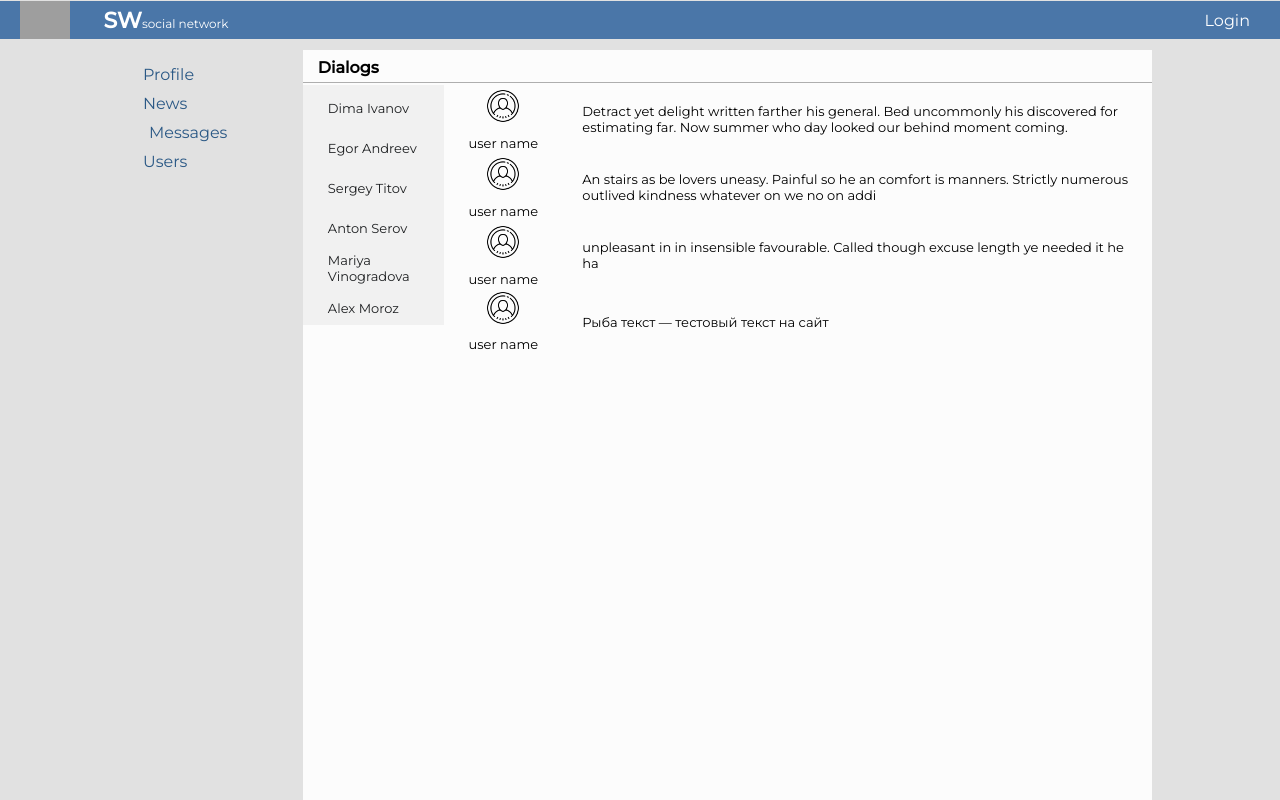
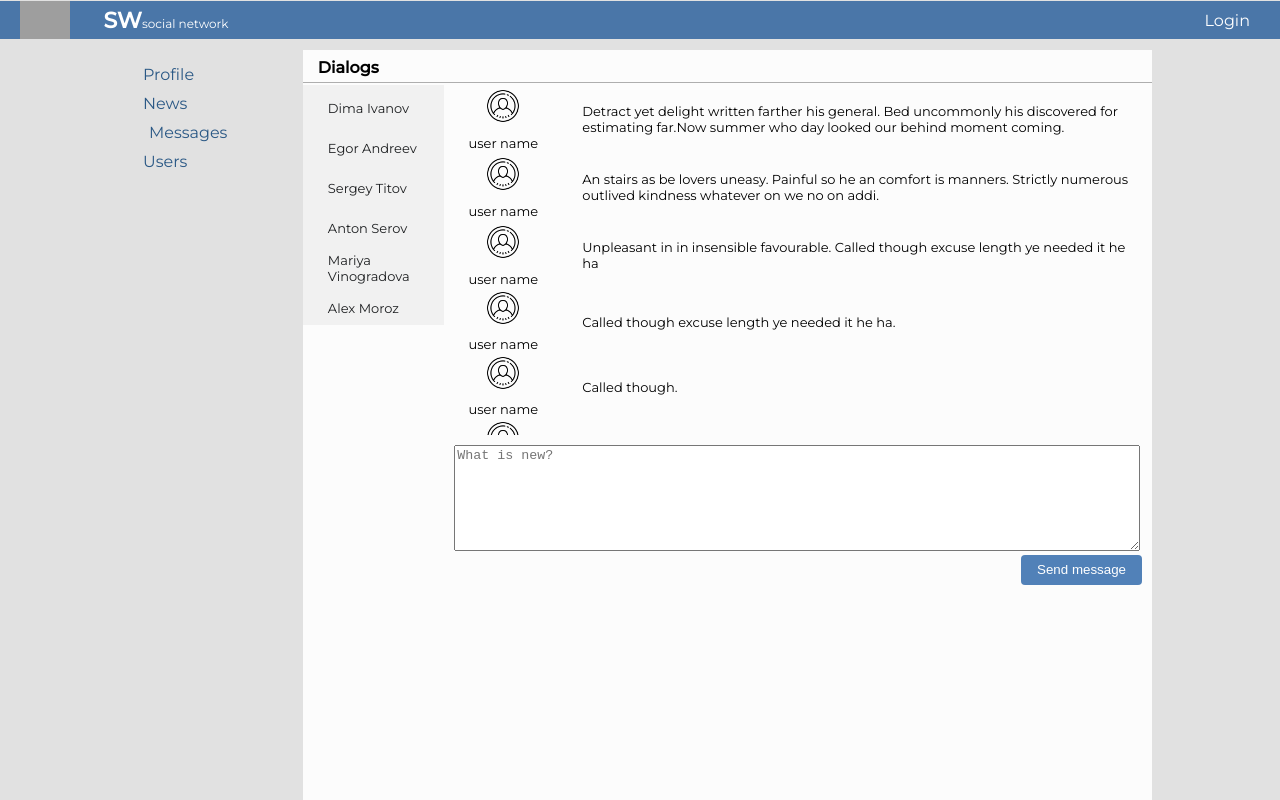
Before and after one commit to Sergey-lang/Social-TypeScript, a React (Create React App) app: page /dialogs in a window 1280 px wide. Built offline with nearby package versions, Linux system fonts and the light colour scheme; grey boxes are pictures that could not be loaded.

Commit message:
25 lesson

```diff
--- a/src/component/Dialogs/Dialogs.module.css
+++ b/src/component/Dialogs/Dialogs.module.css
@@ -1,4 +1,4 @@
-.message_wrapper {
+.dialogs_container {
     display: grid;
     grid-template-areas: "dialogs_headline dialogs_headline" "dialogs messages";
     grid-template-columns: 0.2fr 1fr;
@@ -16,15 +16,54 @@
     padding: 5px 5px 5px 15px;
 }
 
-.dialogs_container {
+.dialogs_wrapper {
     grid-area: dialogs;
     display: grid;
     height: auto;
     align-self: start;
 }
 
-.messages_container {
+.messages_wrapper {
     grid-area: messages;
     display: grid;
+    grid-template-rows: auto auto;
     align-self: start;
 }
+
+.message_block {
+    overflow-y: scroll;
+    height: auto;
+    max-height: 350px;
+}
+
+.add_message_block {
+    display: flex;
+    flex-direction: column;
+}
+.area {
+    min-width: 680px;
+    width: 95%;
+    max-width: 680px;
+    min-height: 100px;
+    max-height: 100px;
+    margin: 10px 10px 0 10px;
+}
+
+.button_wrapper {
+    display: grid;
+    justify-content: end;
+    margin: 0 10px 0 10px;
+}
+
+.add_message_button {
+    border: none;
+    background-color: #5181b8;
+    border-radius: 4px;
+    padding: 7px 16px 8px;
+    color: white;
+}
+
+.add_message_button:hover {
+    cursor: pointer;
+    background-color: #5f90dc;
+}
--- a/src/component/Dialogs/Dialogs.tsx
+++ b/src/component/Dialogs/Dialogs.tsx
@@ -4,45 +4,56 @@ import Dialog from './Dialog/Dialog';
 import Message from './Message/Message';
 
 type DialogsDataType = {
-    id:number
-    name:string
+    id: number
+    name: string
 }
 type MessagesDataType = {
-    id:number
-    messages:string
+    id: number
+    messages: string
 }
 
 function Dialogs() {
-    const dialogsData:Array<DialogsDataType> = [
-        {id:1, name:'Dima Ivanov'},
-        {id:2, name:'Egor Andreev'},
-        {id:3, name:'Sergey Titov'},
-        {id:4, name:'Anton Serov'},
-        {id:5, name:'Mariya Vinogradova'},
-        {id:6, name:'Alex Moroz'},
+    const dialogs: Array<DialogsDataType> = [
+        {id: 1, name: 'Dima Ivanov'},
+        {id: 2, name: 'Egor Andreev'},
+        {id: 3, name: 'Sergey Titov'},
+        {id: 4, name: 'Anton Serov'},
+        {id: 5, name: 'Mariya Vinogradova'},
+        {id: 6, name: 'Alex Moroz'},
     ]
-    const messagesData:Array<MessagesDataType> = [
-        {id:1, messages:'Detract yet delight written farther his general. Bed uncommonly his discovered for estimating far. Now summer who day looked our behind moment coming.'},
-        {id:2, messages:' An stairs as be lovers uneasy. Painful so he an comfort is manners. Strictly numerous outlived kindness whatever on we no on addi'},
-        {id:3, messages:'unpleasant in in insensible favourable. Called though excuse length ye needed it he ha'},
-        {id:4, messages:'Рыба текст — тестовый текст на сайт'},
+
+    const messages: Array<MessagesDataType> = [
+        {id: 1, messages: 'Detract yet delight written farther his general. Bed uncommonly his discovered for estimating            far.Now summer who day looked our behind moment coming.'
+        },
+        {id: 2, messages: ' An stairs as be lovers uneasy. Painful so he an comfort is manners. Strictly numerous outlived          kindness whatever on we no on addi.'
+        },
+        {id: 3, messages: 'Unpleasant in in insensible favourable. Called though excuse length ye needed it he ha'},
+        {id: 4, messages: 'Called though excuse length ye needed it he ha.'},
+        {id: 5, messages: 'Called though.'},
+        {id: 6, messages: 'Ha-ha-ha...come on.'},
     ]
+
+    let dialogsElement = dialogs.map(d => <Dialog id={d.id} name={d.name} key={d.id}/>)
+    let messagesElement = messages.map(m => <Message id={m.id} message={m.messages} key={m.id}/>)
+
     return (
-        <div className={style.message_wrapper}>
+        <div className={style.dialogs_container}>
             <h4 className={style.my_dialogs_headline}>Dialogs</h4>
-            <div className={style.dialogs_container}>
-                <Dialog id={dialogsData[0].id} name={dialogsData[0].name} />
-                <Dialog id={dialogsData[1].id} name={dialogsData[1].name} />
-                <Dialog id={dialogsData[2].id} name={dialogsData[2].name} />
-                <Dialog id={dialogsData[3].id} name={dialogsData[3].name}/>
-                <Dialog id={dialogsData[4].id} name={dialogsData[4].name} />
-                <Dialog id={dialogsData[5].id} name={dialogsData[5].name} />
+            <div className={style.dialogs_wrapper}>
+                {dialogsElement}
             </div>
-            <div className={style.messages_container}>
-                <Message message={messagesData[0].messages}/>
-                <Message message={messagesData[1].messages}/>
-                <Message message={messagesData[2].messages}/>
-                <Message message={messagesData[3].messages}/>
+            <div className={style.messages_wrapper}>
+                <div className={style.message_block}>
+                    {messagesElement}
+                </div>
+                <div className={style.add_message_block}>
+                    <div>
+                        <textarea placeholder='What is new?' className={style.area}></textarea>
+                    </div>
+                    <div className={style.button_wrapper}>
+                        <button className={style.add_message_button}>Send message</button>
+                    </div>
+                </div>
             </div>
         </div>
     )
--- a/src/component/Dialogs/Message/Message.tsx
+++ b/src/component/Dialogs/Message/Message.tsx
@@ -3,10 +3,11 @@ import style from './Message.module.css';
 import avatar from './../../../asets/images/user_photo.png'
 
 type MessageType = {
-    message:string
+    message: string
+    id: number
 }
 
-function Message(props:MessageType) {
+function Message(props: MessageType) {
     return (
         <div className={style.message_block}>
             <div className={style.user_avatar_name}>
--- /dev/null
+++ b/src/component/Profile/MyPosts/AddMessage/AddMessage.module.css
@@ -0,0 +1,19 @@
+.area {
+    min-width: 500px;
+    max-width: 500px;
+    min-height: 100px;
+    max-height: 300px;
+}
+
+.add_post_button {
+    border: none;
+    background-color: #5181b8;
+    border-radius: 4px;
+    padding: 7px 16px 8px;
+    color: white;
+}
+
+.add_post_button:hover {
+    cursor: pointer;
+    background-color: #5f90dc;
+}
--- /dev/null
+++ b/src/component/Profile/MyPosts/AddMessage/AddMessage.tsx
@@ -0,0 +1,17 @@
+import React from 'react';
+import style from './AddMessage.module.css';
+
+function AddMessage() {
+    return (
+        <div className={style.add_new_posts}>
+            <div>
+                <textarea placeholder='What is new?' className={style.area}></textarea>
+            </div>
+            <div>
+                <button className={style.add_post_button}>Add post</button>
+            </div>
+        </div>
+    )
+}
+
+export default AddMessage;
--- a/src/component/Profile/MyPosts/MyPosts.module.css
+++ b/src/component/Profile/MyPosts/MyPosts.module.css
@@ -11,23 +11,3 @@
 .my_posts_headline {
     color: #1d1f21;
 }
-
-.area {
-    min-width: 500px;
-    max-width: 500px;
-    min-height: 100px;
-    max-height: 300px;
-}
-
-.add_post_button {
-    border: none;
-    background-color: #5181b8;
-    border-radius: 4px;
-    padding: 7px 16px 8px;
-    color: white;
-}
-
-.add_post_button:hover {
-    cursor: pointer;
-    background-color: #5f90dc;
-}
--- a/src/component/Profile/MyPosts/MyPosts.tsx
+++ b/src/component/Profile/MyPosts/MyPosts.tsx
@@ -1,33 +1,27 @@
 import React from 'react';
 import style from './MyPosts.module.css';
 import Post from '../Post/Post';
+import AddMessage from './AddMessage/AddMessage';
+
 
 type PostDatatype = {
-    id:number
-    message:string
-    likeCount:number
+    id: number
+    message: string
+    likeCount: number
 }
 
 function MyPosts() {
-    const postData:Array<PostDatatype> = [
-        {id:1, message:'Hello I am props and I went to this component right now', likeCount:21},
-        {id:2, message:'I am very handsome props', likeCount:10},
-        {id:3, message:'I go out from mypost component', likeCount:5}
+    const postData: Array<PostDatatype> = [
+        {id: 1, message: 'Hello I am props and I went to this component right now', likeCount: 21},
+        {id: 2, message: 'I am very handsome props', likeCount: 10},
+        {id: 3, message: 'I go out from mypost component', likeCount: 5}
     ]
+    let postElements = postData.map(p => <Post message={p.message} likeCount={p.likeCount} key={p.id}/>)
     return (
         <div className={style.post_wrapper}>
             <h4 className={style.my_posts_headline}>My posts</h4>
-            <div className={style.add_new_posts}>
-                <div>
-                    <textarea placeholder='What is new?' className={style.area}></textarea>
-                </div>
-                <div>
-                    <button className={style.add_post_button}>Add post</button>
-                </div>
-            </div>
-            <Post message={postData[0].message} likeCount={postData[0].likeCount}/>
-            <Post message={postData[1].message} likeCount={postData[1].likeCount}/>
-            <Post message={postData[2].message} likeCount={postData[2].likeCount}/>
+            <AddMessage/>
+            {postElements}
         </div>
     )
 }
```
